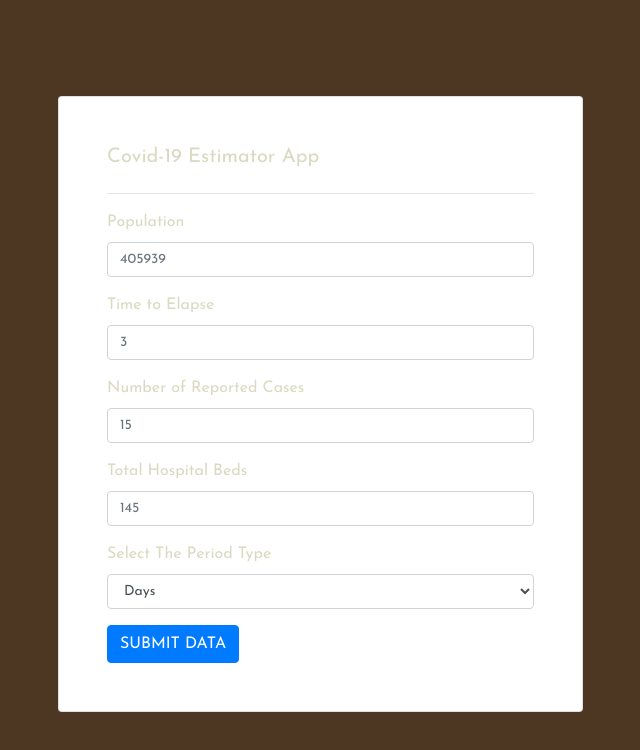
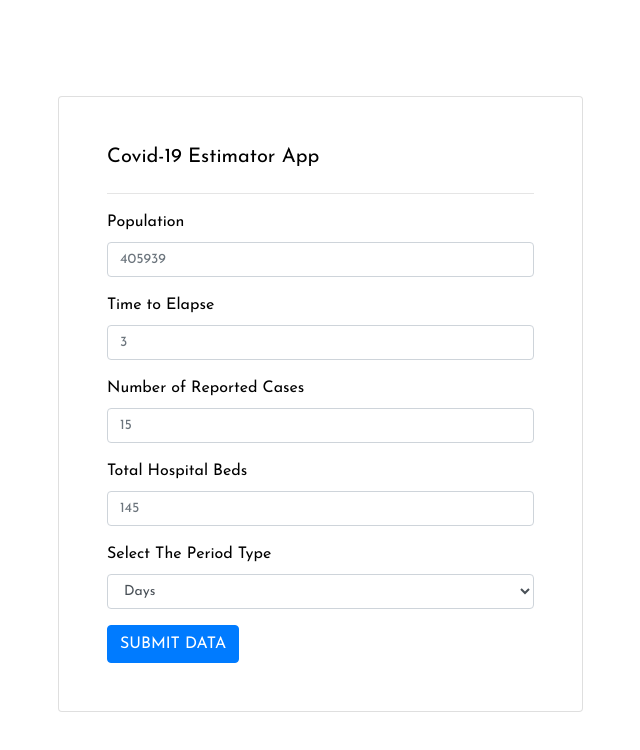
Before and after one commit to ieadeleke/newAndela, a plain HTML site: page index.html in a window 1280 px wide. Shown: the whole page, without its empty margins (42-682 px from the left). Drawn offline with Linux system fonts and the light colour scheme.

Commit message:
assessment

```diff
--- a/index.html
+++ b/index.html
@@ -12,8 +12,8 @@
         font-family: 'Josefin Sans', sans-serif;
         margin: 0px;
         padding: 0px;
-        color: #DAD9C2;
-        background-color: #4D3722;
+        color: #000;
+        background-color: #fff;
       }
       .form-control {
         font-size: 14px;
```
